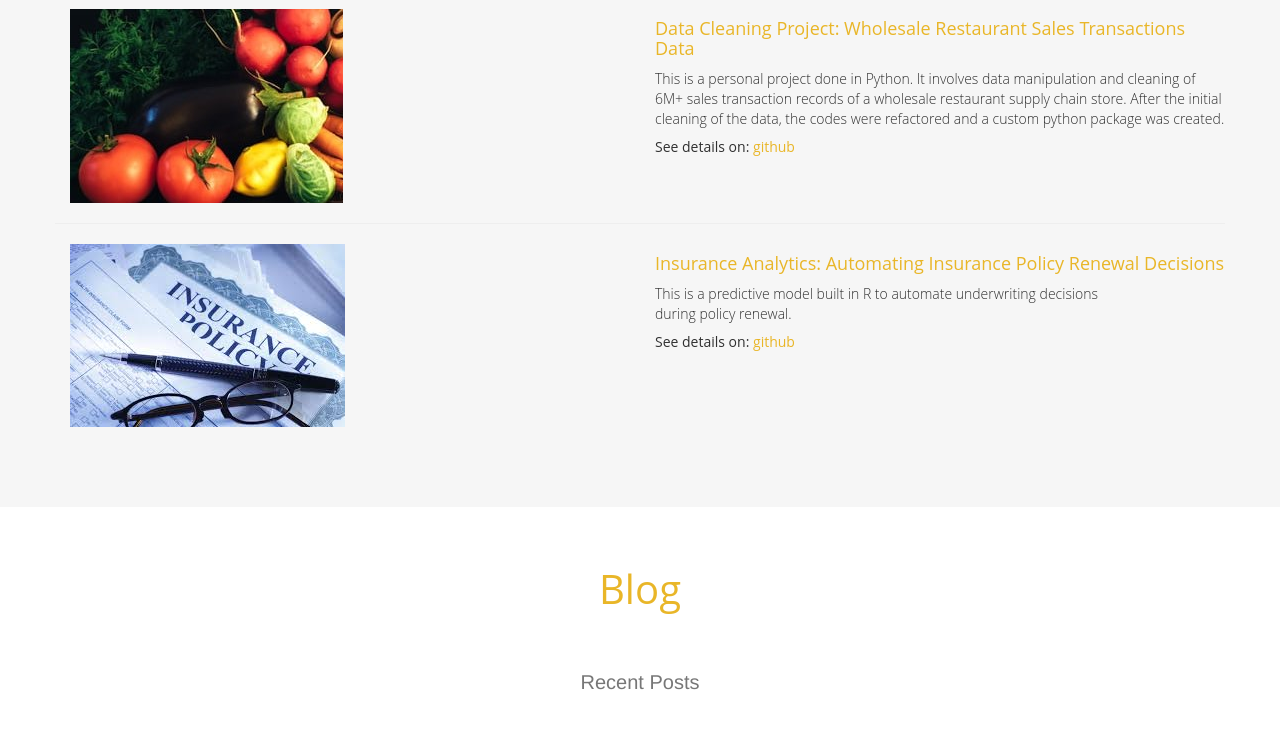
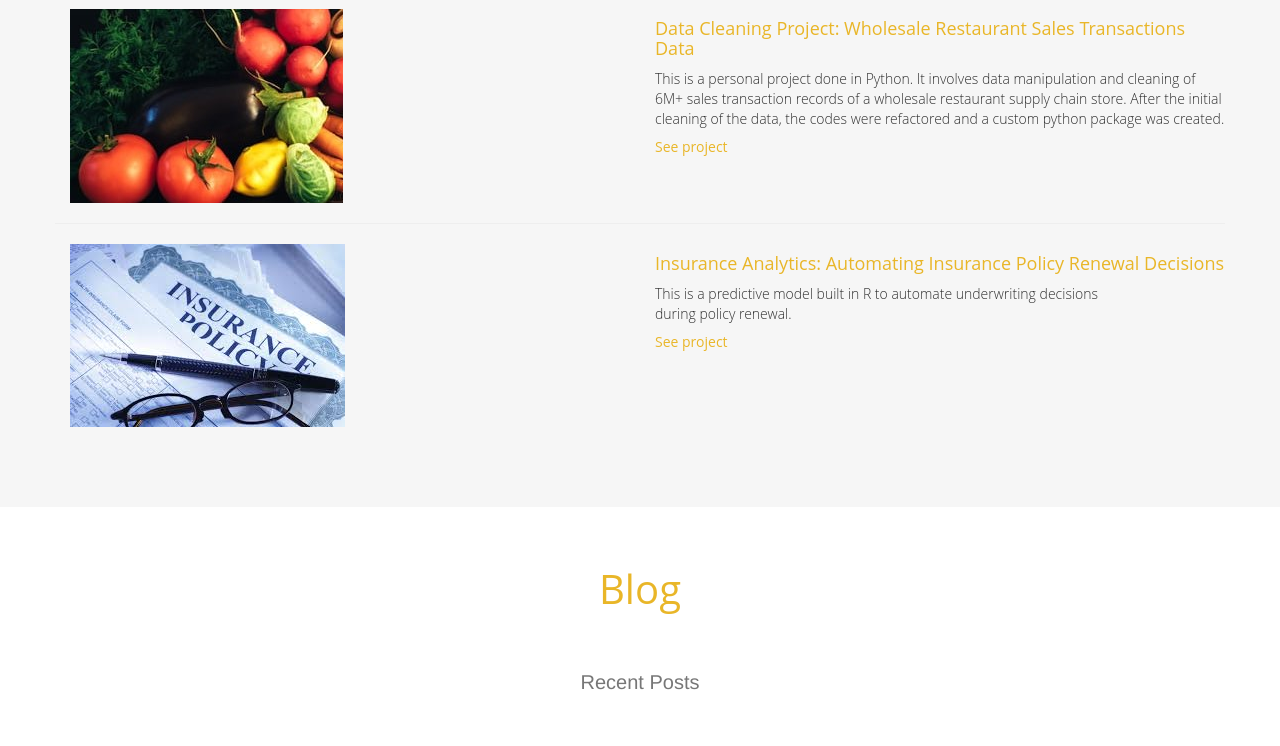
Before and after one commit to yvetteekon/yvetteekon.github.io, a plain HTML site: page index.html in a window 1280 px wide. Shown: the part 2520-3266 px from the top of the page. Drawn offline with Linux system fonts and the light colour scheme; a web font is replaced by a local one.

Commit message:
Update project

```diff
--- a/index.html
+++ b/index.html
@@ -274,7 +274,7 @@
 							<p>This is a personal project done in Python. It involves data manipulation and cleaning of 6M+ sales transaction records of a wholesale restaurant supply chain store. After the initial cleaning of the data,
 								the codes were refactored and a custom python package was created.</p>
 							<!-- <p class="mb-5">This web applicaton visualizes data of the Senegalese market. It uses Machine Learning and AI algorithms in the backend </p> -->
-							<h5>See details on: <a target="_blank" href="https://github.com/yvetteekon/data-cleaning-project">github</a></h5>
+							<h5><a target="_blank" href="https://github.com/yvetteekon/data-cleaning-project">See project</a></h5>
 						</div>
 					</div>
 				</div>
@@ -294,7 +294,7 @@
 								 during policy renewal.
 								</p>
 							<!-- <p class="mb-5">This web applicaton visualizes data of the Senegalese market. It uses Machine Learning and AI algorithms in the backend </p> -->
-							<h5>See details on: <a target="_blank" href="https://github.com/yvetteekon/policy-renewal-decisions">github</a></h5>
+							<h5><a target="_blank" href="https://github.com/yvetteekon/policy-renewal-decisions">See project</a></h5>
 						</div>
 					</div>
 				</div>
```
